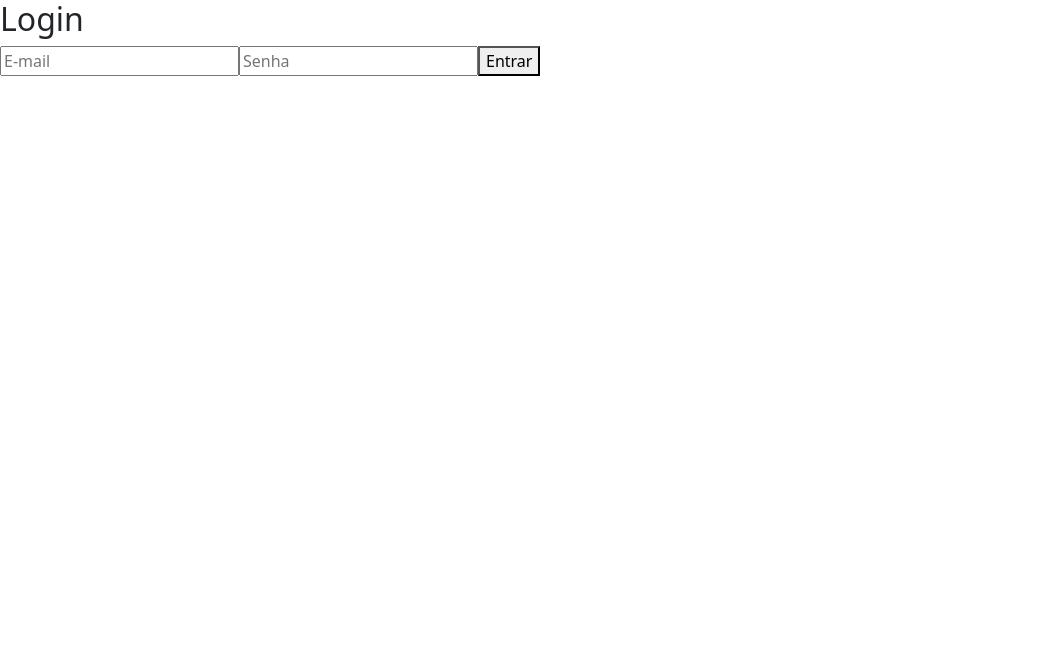
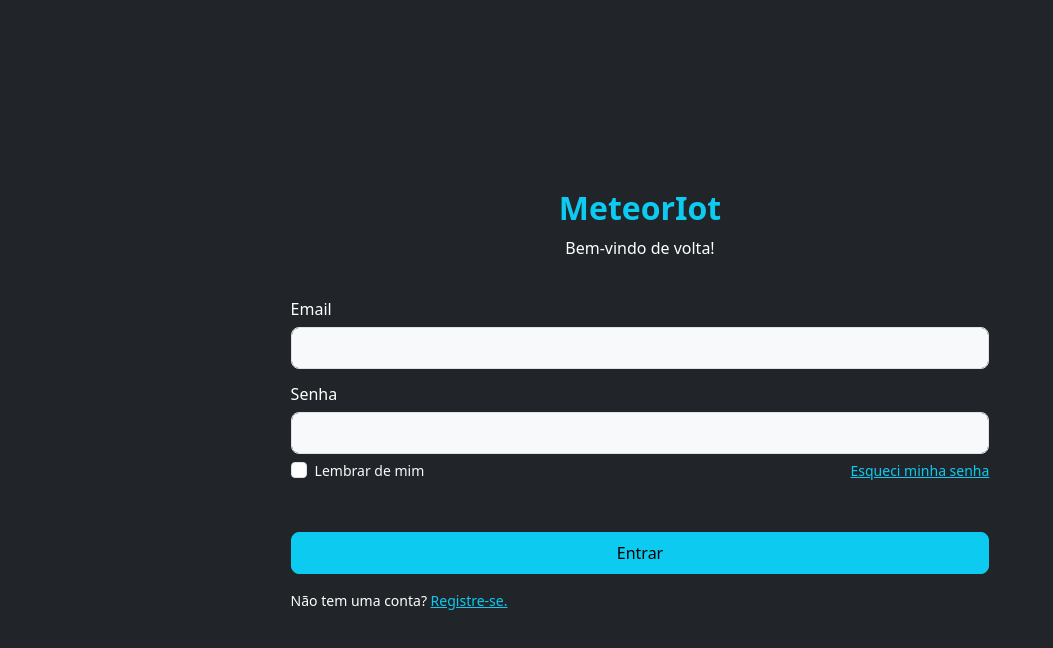
Before and after one commit to vbasilioo/MeteorIoT, a React (Create React App) app in the folder meteoriot-frontend/: page /login in a window 1280 px wide. Shown: the top 648 px of the page, without its empty margins (0-1053 px from the left). Built offline with nearby package versions, Linux system fonts and the light colour scheme.

Commit message:
feature: login e cadastrar usuario finalizados (front-end)

```diff
--- a/meteoriot-frontend/src/App.jsx
+++ b/meteoriot-frontend/src/App.jsx
@@ -3,6 +3,7 @@ import { BrowserRouter as Router, Route, Routes } from 'react-router-dom';
 import Home from "./pages/Home";
 import Dashboard from './pages/Dashboard/Dashboard';
 import Login from './pages/Login/Login';
+import CadastrarUsuario from './pages/Login/CadastrarUsuario';
 
 function App() {
 
@@ -13,6 +14,7 @@ function App() {
           <Route path='/' element={<Home />} />
           <Route path='/login' element={<Login />} />
           <Route path='/dashboard' element={<Dashboard />} />
+          <Route path='/cadastrarUsuario' element={<CadastrarUsuario />} />
         </Routes>
       </Router>
     </div>
--- /dev/null
+++ b/meteoriot-frontend/src/pages/Login/CadastrarUsuario.jsx
@@ -0,0 +1,50 @@
+export default function CadastrarUsuario(){
+    return(
+        <div class="d-flex justify-content-center align-items-center min-vh-100 bg-dark">
+        <div class="row rounder-5 p-3 bg-dark">
+            <div class="col-md-12">
+                <div class="row align-items-center">
+                    <div class="header-text mb-4 text-center">
+                        <h2 class="text-align-center text-info"><b>MeteorIot</b></h2>
+                        <p class="text-align-center text-white">Cadastre-se!</p>
+                    </div>
+                    <form method="POST" action="">
+                        <h6 class="text-white">Nome</h6>
+                        <div class="input-group mb-3">
+                            <input type="text" name="campoNome" class="form-control form-control-lg bg-light fs-6" required/>
+                        </div>
+                        <h6 class="text-white">Email</h6>
+                        <div class="input-group mb-3">
+                            <input type="email" name="campoEmail" class="form-control form-control-lg bg-light fs-6" required/>
+                        </div>
+                        <h6 class="text-white">Senha</h6>
+                        <div class="input-group mb-3">
+                            <input type="password" name="campoSenha" class="form-control form-control-lg bg-light fs-6" required/>
+                        </div>
+                        <h6 class="text-white">Telefone</h6>
+                        <div class="input-group mb-3">
+                            <input type="text" name="campoTelefone" class="form-control form-control-lg bg-light fs-6" required/>
+                        </div>
+                        <h6 class="text-white">Foto de Perfil</h6>
+                        <div class="input-group mb-3">
+                            <input type="text" name="campoFoto" class="form-control form-control-lg bg-light fs-6" required/>
+                        </div>
+                        <h6 class="text-white">Data de Nascimento</h6>
+                        <div class="input-group mb-3">
+                            <input type="date" name="campoDataNascimento" class="form-control form-control-lg bg-light fs-6" required/>
+                        </div>
+                        <div class="input-group mb-3">
+                            <button class="btn btn-lg btn-info w-100 fs-6" type="submit">Cadastrar</button>
+                        </div>
+                    </form>
+                    <div class="row">
+                        <small class="text-white">
+                            Já tem uma conta? <a href="login" class="text-info">Entrar</a>
+                        </small>
+                    </div>
+                </div>
+            </div>
+        </div>
+        </div>
+    );
+}
--- a/meteoriot-frontend/src/pages/Login/Login.jsx
+++ b/meteoriot-frontend/src/pages/Login/Login.jsx
@@ -1,4 +1,3 @@
-
 import React, { useState } from "react";
 import { useNavigate } from "react-router-dom";
 import axios from "axios";
@@ -30,21 +29,44 @@ function Login(){
     };
 
     return(
-        <div>
-            <h2>Login</h2>
-            <input
-                type="email"
-                placeholder="E-mail"
-                value={email}
-                onChange={(e) => setEmail(e.target.value)}
-            />
-            <input
-                type="password"
-                placeholder="Senha"
-                value={senha}
-                onChange={(e) => setSenha(e.target.value)}
-            />
-            <button onClick={handleLogin}>Entrar</button>
+        <div class="d-flex justify-content-center align-items-center min-vh-100 bg-dark">
+        <div class="row rounder-5 p-3 bg-dark">
+            <div class="col-md-12">
+                <div class="row align-items-center">
+                    <div class="header-text mb-4 text-center">
+                        <h2 class="text-align-center text-info"><b>MeteorIot</b></h2>
+                        <p class="text-align-center text-white">Bem-vindo de volta!</p>
+                    </div>
+                    <form method="POST" action="">
+                        <h6 class="text-white">Email</h6>
+                        <div class="input-group mb-3">
+                            <input type="email" name="campoEmail" class="form-control form-control-lg bg-light fs-6" required value={email} onChange={(e)=> setEmail(e.target.value)}/>
+                        </div>
+                        <h6 class="text-white">Senha</h6>
+                        <div class="input-group mb-1">
+                            <input type="password" name="campoSenha" class="form-control form-control-lg bg-light fs-6" required value={senha} onChange={(e)=> setSenha(e.target.value)}/>
+                        </div>
+                        <div class="input-group mb-5 d-flex justify-content-between">
+                            <div class="form-check">
+                                <input type="checkbox" class="form-check-input" id="formCheck"/>
+                                <label for="formCheck" class="form-check-label text-light"><small>Lembrar de mim</small></label>
+                            </div>
+                            <div class="forgot">
+                                <small><a href="#" class="text-info">Esqueci minha senha</a></small>
+                            </div>
+                        </div>
+                            <div class="input-group mb-3">
+                                <button class="btn btn-lg btn-info w-100 fs-6" type="submit">Entrar</button>
+                            </div>
+                    </form>
+                    <div class="row">
+                        <small class="text-white">
+                            Não tem uma conta? <a href="cadastrarUsuario" class="text-info">Registre-se.</a>
+                        </small>
+                    </div>
+                </div>
+            </div>
+        </div>
         </div>
     );
 }
```
